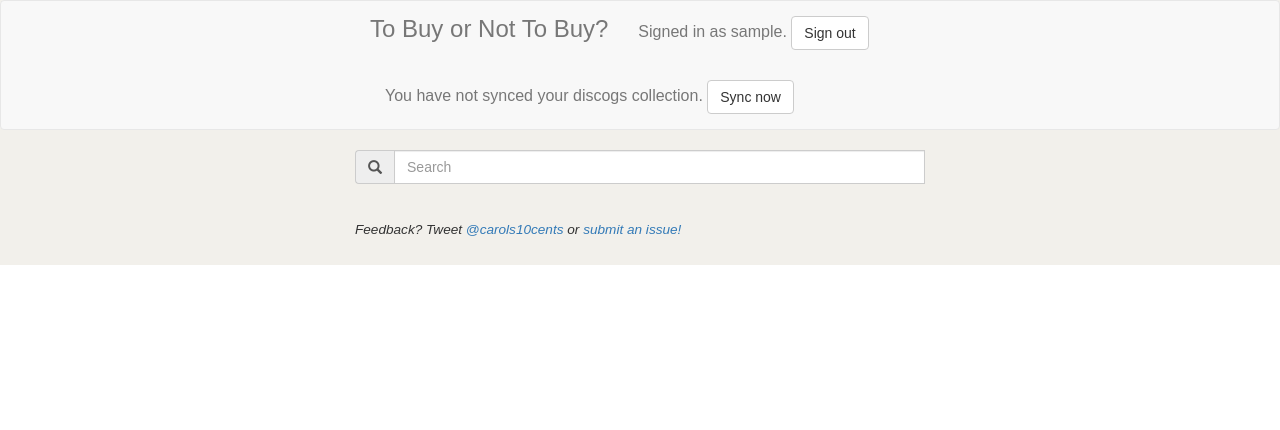
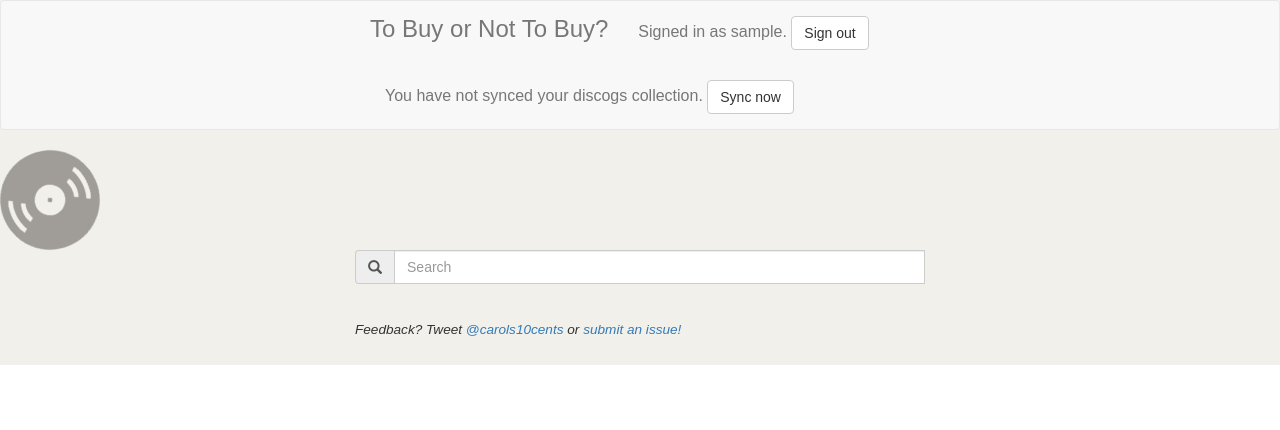
Before and after one commit to carols10cents/buy-or-not, a Rails app: page /collection in a window 1280 px wide. Shown: the top 430 px of the page. Run offline with Rails 7, Linux system fonts and the light colour scheme; the visitor is signed in with stand-in values (Sample User, id 1); style sheets or scripts are compiled from the project's sources; some libraries are stand-ins or nearby versions.

Commit message:
spinning record for loading

```diff
--- a/app/assets/stylesheets/application.scss
+++ b/app/assets/stylesheets/application.scss
@@ -62,3 +62,30 @@
 button#clear-search {
   pointer-events: auto;
 }
+
+.spin {
+  -webkit-animation: spin 2s infinite linear;
+          animation: spin 2s infinite linear;
+}
+
+@-webkit-keyframes spin {
+  0% {
+    -webkit-transform: rotate(0deg);
+            transform: rotate(0deg);
+  }
+  100% {
+    -webkit-transform: rotate(359deg);
+            transform: rotate(359deg);
+  }
+}
+
+@keyframes spin {
+  0% {
+    -webkit-transform: rotate(0deg);
+            transform: rotate(0deg);
+  }
+  100% {
+    -webkit-transform: rotate(359deg);
+            transform: rotate(359deg);
+  }
+}
--- a/app/views/collection/show.html.erb
+++ b/app/views/collection/show.html.erb
@@ -21,6 +21,9 @@
       </div>
     </div>
   </nav>
+  <div class="spin"  style='display: inline-block;'>
+    <%= image_tag 'record-transparent.png', width: '100' %>
+  </div>
   <div class="container-fluid">
     <div id="notice" class="hidden alert alert-info">
     </div>
```
Also changed, not shown: app/assets/images/record-transparent.png (added), app/assets/images/record.png (added).
